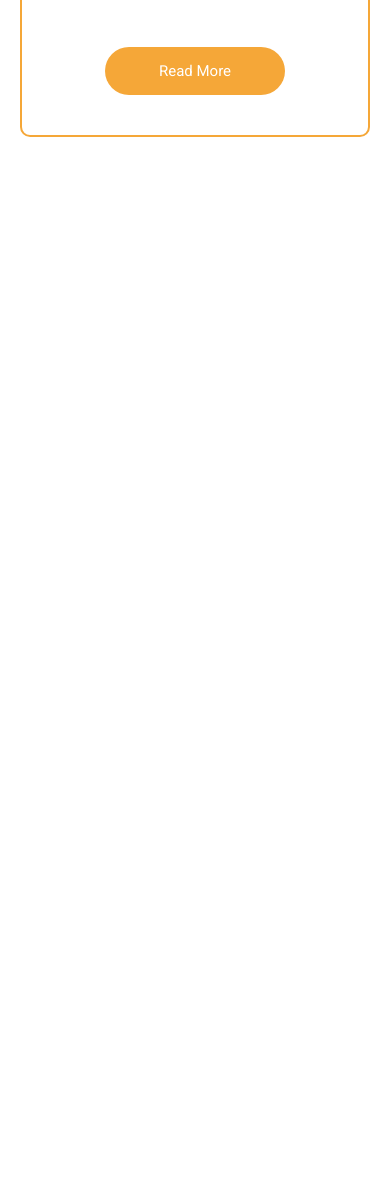
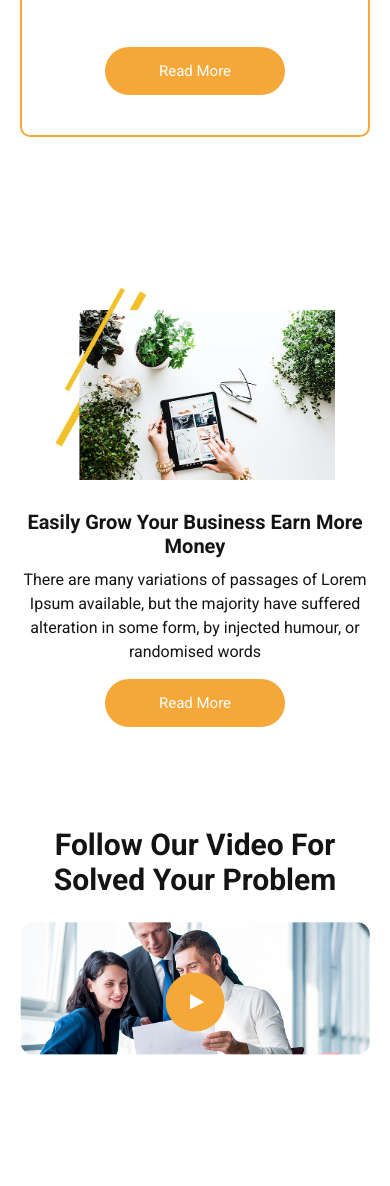
Before and after one commit to ahmed-mohammed-developer/corporat_business, a website built with Vite: page index.html in a window 390 px wide. Shown: the part 3551-4737 px from the top of the page. Before the commit the page ends 3788 px from the top, so only its background shows below. Built offline with nearby package versions, Linux system fonts and the light colour scheme.

Commit message:
End Section blog & events

```diff
--- a/components/about.css
+++ b/components/about.css
@@ -78,10 +78,10 @@
          }
          .about .about-section .about-title .btn_main {
             justify-content: center;
-          }
-          .about .about-section .about-title p {
+         }
+         .about .about-section .about-title p {
             text-align: center;
-          }
+         }
       }
 
       @media screen and (max-width: 400px) {
@@ -95,3 +95,8 @@
                width: 100px;
             }
             }
+            @media screen and (max-width: 275px) {
+               .about h1::before {
+                  display: none;
+               }
+               }
--- /dev/null
+++ b/components/blog.css
@@ -0,0 +1,95 @@
+.blog {
+   padding-bottom: 100px;
+}
+
+.blog .blog-section {
+   display: grid;
+   grid-template-columns: repeat(auto-fill, minmax(400px, 1fr));
+   align-items: end;
+   gap: 30px;
+   padding-top: 50px;
+}
+
+.blog .blog-section .blog-img img {
+   max-width: 100%;
+}
+.blog .blog-section .blog-title h1 {
+   color: #141414;
+   font-size: 35px;
+   font-weight: bold;
+   padding-bottom: 10px;
+ }
+
+ .blog .blog-section .blog-title p {
+   line-height: 24px;
+   padding-bottom: 30px;
+   color: #141414;
+
+ }
+
+ .blog .blog-section .blog-title .btn_main {
+   display: flex;
+   justify-content: end;
+ }
+ .blog .blog-section .blog-title .btn_main a {
+   width: 180px;
+   padding: 15px 15px;
+   color: #ffffff;
+   background-color: #f5a738;
+   text-align: center;
+   font-size: 15px;
+   border-radius: 40px;
+   float: left;
+   text-decoration: none;
+   cursor: pointer;
+   transition: all 0.5s ease;
+}
+.blog .blog-section .blog-title .btn_main a:hover {
+   color: #ffffff;
+   background-color: #060707;
+}
+
+@media screen and (max-width: 905px) {
+   .blog .blog-section .blog-title h1 {
+      font-size: 30px;
+    }
+   }
+@media screen and (max-width: 870px) {
+   .blog .blog-section {
+      grid-template-columns: repeat(auto-fill, minmax(300px, 1fr));
+   }
+   .blog .blog-section .blog-title h1 {
+      text-align: center;
+    }
+   .blog .blog-section .blog-title p {
+      padding-bottom: 15px;
+    }
+   }
+
+   @media screen and (max-width: 785px) {
+      .blog .blog-section {
+      display: flex;
+      flex-direction: column;
+      justify-content: end;
+      }
+      .blog .blog-section .blog-img  {
+         /*Border: 4px solid red;*/
+      }
+         .blog .blog-section .blog-img img {
+            max-width: 80%;
+            margin-inline: auto;
+            display: block;
+         }
+         .blog .blog-section .blog-title .btn_main {
+            justify-content: center;
+          }
+          .blog .blog-section .blog-title p {
+            text-align: center;
+          }
+      }
+
+      @media screen and (max-width: 395px) {
+            .blog .blog-section .blog-title h1 {
+               font-size: 20px;
+             }
+            }
--- /dev/null
+++ b/components/events.css
@@ -0,0 +1,125 @@
+.events {
+   padding-top: 50px;
+   padding-bottom: 100px;
+}
+
+.events h1 {
+   font-size: 40px;
+   color: #141414;
+   font-weight: bold;
+   padding-bottom: 50px;
+   text-align: center;
+}
+
+ .events .events-img {
+   width: 100%;
+   background-repeat: no-repeat;
+   background-image: url(/assets/event-img.png);
+   height: auto;
+   background-size: 100%;
+   padding: 0px 0px 0px 0px;
+}
+
+.video_bt {
+   padding: 130px 0px;
+}
+
+.play_icon img {
+   width: 80px;
+}
+
+.play_icon {
+   width: 100%;
+   margin: 0 auto;
+   position: relative;
+   z-index: 5;
+   text-align: center;
+}
+
+.play_icon::before {
+   content: '';
+   position: absolute;
+   top: 40px;
+   left: 90px;
+   width: 90px;
+   height: 90px;
+   transform: translate(-50%, -50%);
+   background-color: rgb(255, 255, 255, 0.7);
+   border-radius: 100%;
+   animation: fadeEffect 1.3s infinite ease;
+   box-shadow: 0px 0px 10px 0px;
+   right: 0px;
+   margin: 0 auto;
+   z-index: -1;
+}
+
+@keyframes fadeEffect {
+   0% {
+       transform: translate(-50%, -50%) scale(1);
+       opacity: 1
+   }
+   100% {
+       transform: translate(-50%, -50%) scale(1.2);
+       opacity: 0;
+   }
+}
+
+@media screen and (max-width: 740px) {
+   .video_bt {
+      padding: 100px 0px;
+   }
+}
+
+@media screen and (max-width: 650px) {
+   .video_bt {
+      padding: 50px 0px;
+   }
+   .play_icon img {
+      width: 60px;
+   }
+   .play_icon::before {
+      top: 30px;
+      left: 60px;
+      width: 60px;
+      height: 60px;
+   }
+}
+
+@media screen and (max-width: 417px) {
+   .events {
+      padding-top: 0;
+   }
+
+   .events h1 {
+      font-size: 30px;
+      padding-bottom: 25px;
+   }
+}
+@media screen and (max-width: 370px) {
+   .events h1 {
+      font-size: 20px;
+   }
+   .video_bt {
+      padding: 40px 0px;
+   }
+   .play_icon img {
+      width: 40px;
+   }
+   .play_icon::before {
+      top: 20px;
+      left: 40px;
+      width: 40px;
+      height: 40px;
+   }
+}
+
+@media screen and (max-width: 300px) {
+   .video_bt {
+      padding: 30px 0px;
+   }
+}
+@media screen and (max-width: 260px) {
+   .video_bt {
+      padding: 20px 0px;
+   }
+}
--- a/components/services.css
+++ b/components/services.css
@@ -97,6 +97,9 @@
          }
 
          @media screen and (max-width: 370px) {
+            .services {
+               padding-bottom: 30px;
+         }
             .service h1::before {
                width: 50px;
             }
--- a/index.html
+++ b/index.html
@@ -119,6 +119,34 @@
               </div>
             </div>
           </div>
+          <!-- Start blog -->
+          <div class="blog" id="blog">
+            <div class="container">
+              <div class="blog-section">
+                <div class="blog-img">
+                  <img src="/assets/blog-img.png" alt="">
+                </div>
+                <div class="blog-title">
+                  <h1>Easily Grow Your Business Earn More Money</h1>
+                  <p>There are many variations of passages of Lorem Ipsum available, but the majority have suffered alteration in some form, by injected humour, or randomised words</p>
+                  <div class="btn_main">
+                    <div class="started_text"><a href="#">Read More</a></div>
+                </div>
+                </div>
+              </div>
+            </div>
+          </div>
+          <!-- Start events-->
+          <div class="events" id="events">
+            <div class="container">
+              <h1>Follow Our Video For Solved Your Problem</h1>
+              <div class="events-img">
+                <div class="video_bt">
+                  <div class="play_icon"><img src="/assets/play-icon.png"></div>
+                </div>
+              </div>
+            </div>
+          </div>
   </body>
   <script src="main.js"></script>
   </html>
--- a/style.css
+++ b/style.css
@@ -7,6 +7,10 @@
 @import url("components/header.css");
 @import url("components/about.css");
 @import url("components/services.css");
+@import url("components/blog.css");
+@import url("components/events.css");
+
+
 
 
 
```
